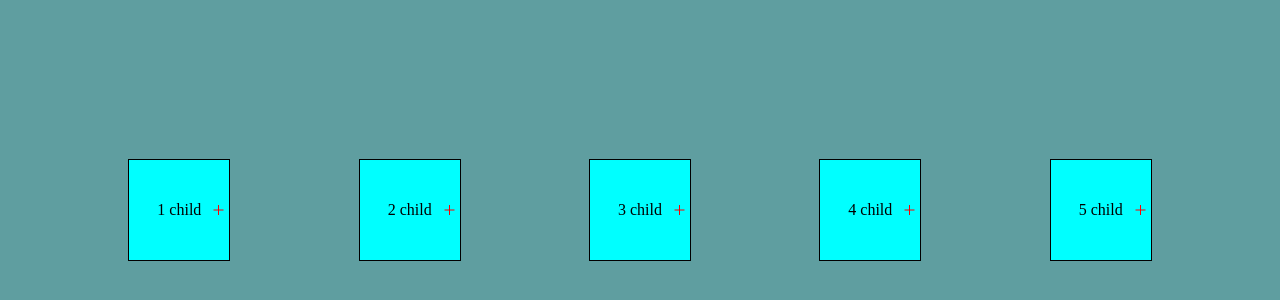
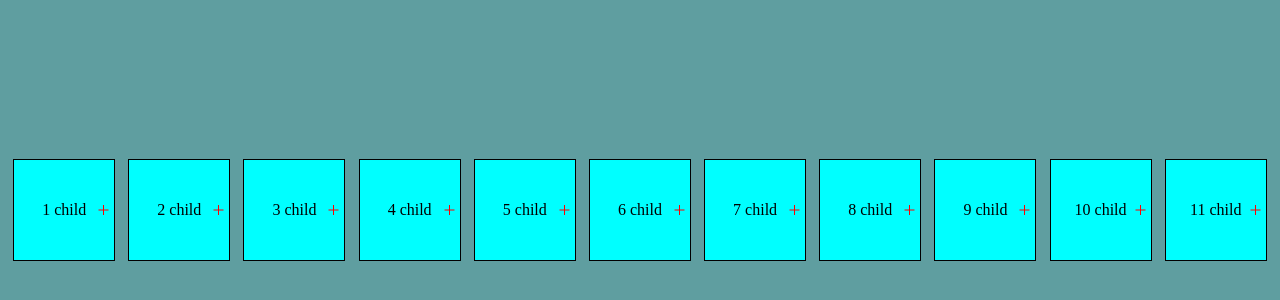
Before and after one commit to Alexey-Buglak/Basic_html_css, a plain HTML site: page index.html in a window 1280 px wide. Shown: the part 190-490 px from the top of the page. Drawn offline with Linux system fonts and the light colour scheme.

Commit message:
I add new section "Ivan"

```diff
--- a/index.html
+++ b/index.html
@@ -46,6 +46,12 @@
         <div class="container__item">3 child</div>
         <div class="container__item">4 child</div>
         <div class="container__item">5 child</div>
+        <div class="container__item">6 child</div>
+        <div class="container__item">7 child</div>
+        <div class="container__item">8 child</div>
+        <div class="container__item">9 child</div>
+        <div class="container__item">10 child</div>
+        <div class="container__item">11 child</div>
     </div>
 </body>
 
```
